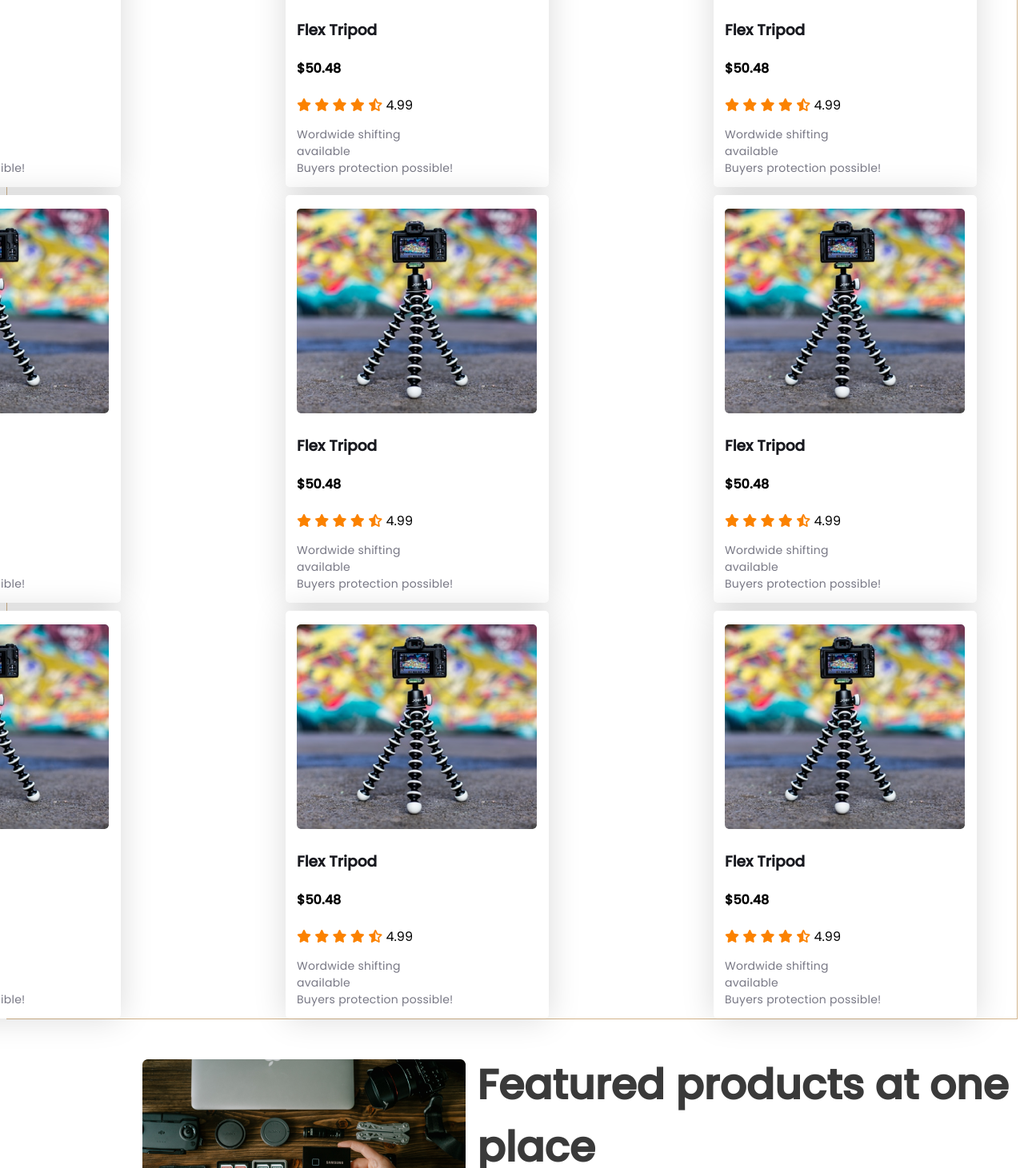
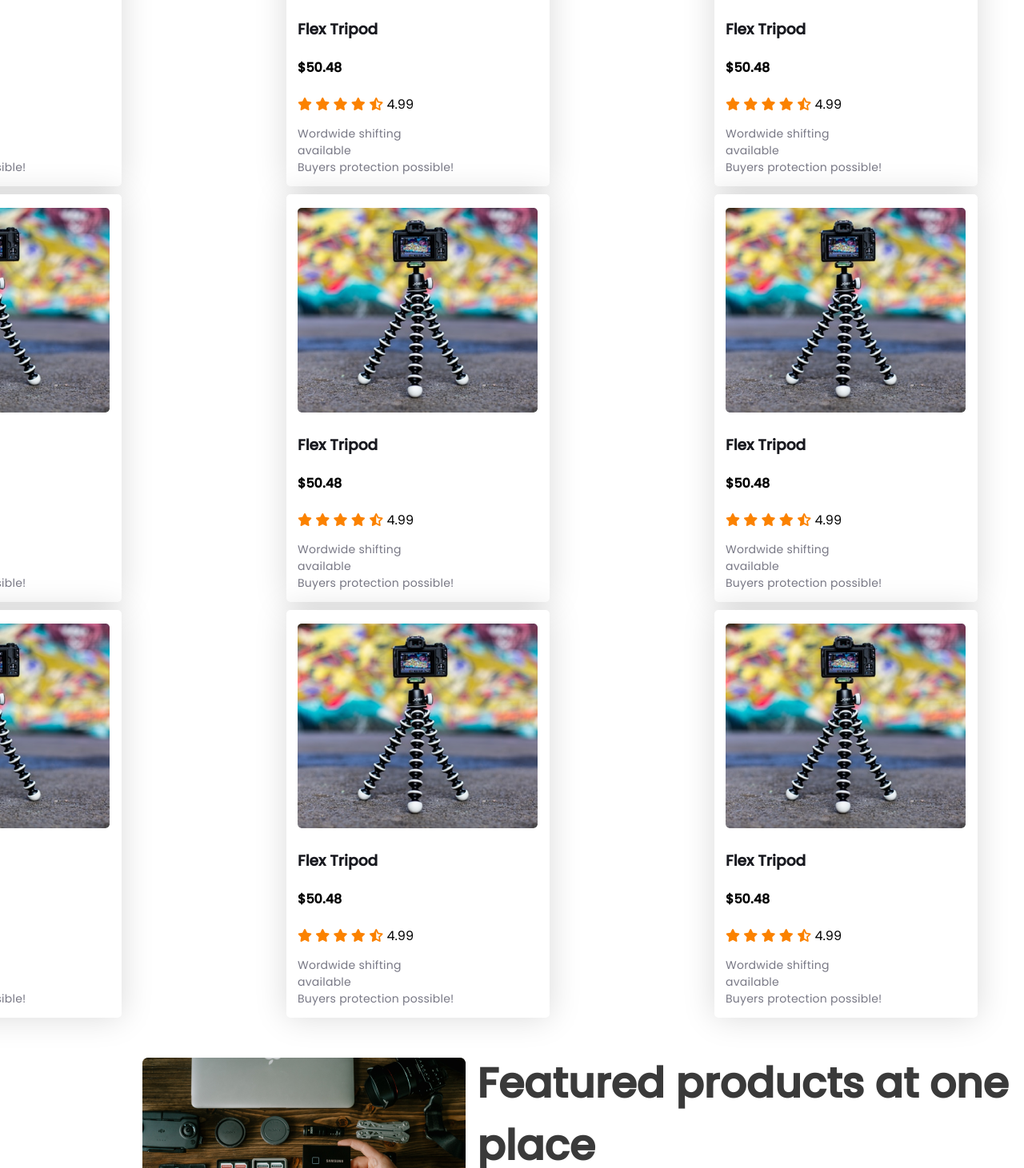
Before and after one commit to sl243/influencer-product, a plain HTML site: page index.html in a window 1280 px wide. Shown: the part 1205-2666 px from the top of the page at 80% size. Drawn offline with Linux system fonts and the light colour scheme.

Commit message:
completed website

```diff
--- a/index.html
+++ b/index.html
@@ -75,7 +75,7 @@
                                     <i class="fa-solid fa-star"></i>
                                     <i class="fa-solid fa-star"></i>
                                     <i class="fa-solid fa-star-half-stroke"></i>
-                                    4.99
+                                    <span>4.99</span>
                                     <p class="paragraph">Wordwide shifting <br> available <br>
                                         Buyers protection possible!</p>
                                 </span>
@@ -92,7 +92,7 @@
                                     <i class="fa-solid fa-star"></i>
                                     <i class="fa-solid fa-star"></i>
                                     <i class="fa-solid fa-star-half-stroke"></i>
-                                    4.99
+                                    <span>4.99</span>
                                     <p class="paragraph">Wordwide shifting <br> available <br>
                                         Buyers protection possible!</p>
                                 </span>
@@ -109,7 +109,7 @@
                                     <i class="fa-solid fa-star"></i>
                                     <i class="fa-solid fa-star"></i>
                                     <i class="fa-solid fa-star-half-stroke"></i>
-                                    4.99
+                                    <span>4.99</span>
                                     <p class="paragraph">Wordwide shifting <br> available <br>
                                         Buyers protection possible!</p>
                                 </span>
@@ -126,7 +126,7 @@
                                     <i class="fa-solid fa-star"></i>
                                     <i class="fa-solid fa-star"></i>
                                     <i class="fa-solid fa-star-half-stroke"></i>
-                                    4.99
+                                    <span>4.99</span>
                                     <p class="paragraph">Wordwide shifting <br> available <br>
                                         Buyers protection possible!</p>
                                 </span>
@@ -143,7 +143,7 @@
                                     <i class="fa-solid fa-star"></i>
                                     <i class="fa-solid fa-star"></i>
                                     <i class="fa-solid fa-star-half-stroke"></i>
-                                    4.99
+                                    <span>4.99</span>
                                     <p class="paragraph">Wordwide shifting <br> available <br>
                                         Buyers protection possible!</p>
                                 </span>
@@ -160,7 +160,7 @@
                                     <i class="fa-solid fa-star"></i>
                                     <i class="fa-solid fa-star"></i>
                                     <i class="fa-solid fa-star-half-stroke"></i>
-                                    4.99
+                                    <span>4.99</span>
                                     <p class="paragraph">Wordwide shifting <br> available <br>
                                         Buyers protection possible!</p>
                                 </span>
@@ -177,7 +177,7 @@
                                     <i class="fa-solid fa-star"></i>
                                     <i class="fa-solid fa-star"></i>
                                     <i class="fa-solid fa-star-half-stroke"></i>
-                                    4.99
+                                    <span>4.99</span>
                                     <p class="paragraph">Wordwide shifting <br> available <br>
                                         Buyers protection possible!</p>
                                 </span>
@@ -194,7 +194,7 @@
                                     <i class="fa-solid fa-star"></i>
                                     <i class="fa-solid fa-star"></i>
                                     <i class="fa-solid fa-star-half-stroke"></i>
-                                    4.99
+                                    <span>4.99</span>
                                     <p class="paragraph">Wordwide shifting <br> available <br>
                                         Buyers protection possible!</p>
                                 </span>
@@ -211,7 +211,7 @@
                                     <i class="fa-solid fa-star"></i>
                                     <i class="fa-solid fa-star"></i>
                                     <i class="fa-solid fa-star-half-stroke"></i>
-                                    4.99
+                                    <span>4.99</span>
                                     <p class="paragraph">Wordwide shifting <br> available <br>
                                         Buyers protection possible!</p>
                                 </span>
--- a/style.css
+++ b/style.css
@@ -118,9 +118,9 @@ hr {
     gap: 10px;
 }
 
-.collection-details {
+/* .collection-details {
     border: 1px solid tan;
-}
+} */
 
 .popular-collection {
     padding-left: 14px;
```
